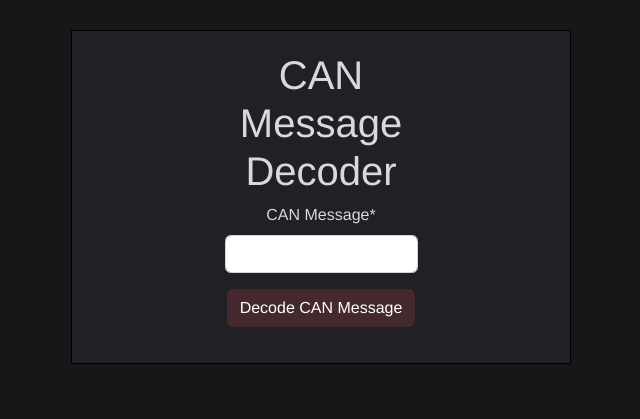
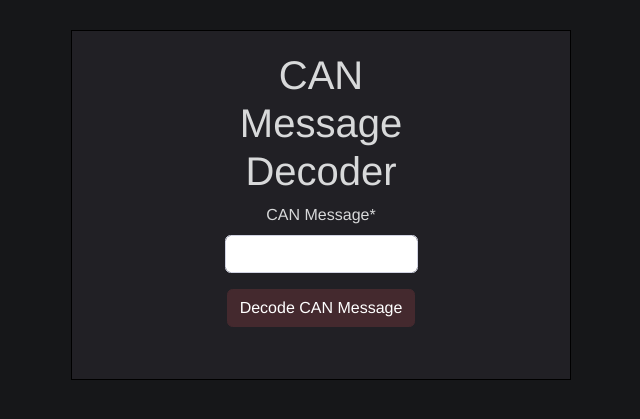
Before and after one commit to mercury-telemetry/mercury-telemetry, a Django app: page /can/ in a window 1280 px wide. Shown: the top 419 px of the page, without its empty margins (319-959 px from the left). Run offline with Django 3.2, Linux system fonts and the light colour scheme; some libraries are stand-ins or nearby versions.

Commit message:
Move <pre> tag lower and add result id and class

```diff
--- a/mercury/templates/can.html
+++ b/mercury/templates/can.html
@@ -15,15 +15,13 @@
             <div class="row justify-content-center">
                 <div class="col-6 justify-content-center">
                     <h1>CAN Message Decoder</h1>
-                    {% if form %}
                         <form method="GET" action="" id="CanForm">
                             {% csrf_token %}
                             {% load crispy_forms_tags %}
                             {{ form|crispy }}
                             <input class="submitbutton grafana-btn grafana-btn-secondary" type="submit" name="Once" value="Decode CAN Message">
                         </form>
-                    {% endif %}
-                <div id="result"></div>
+                    <pre class="result" id="result"></pre>
                 </div>
             </div>
         </div>
```
